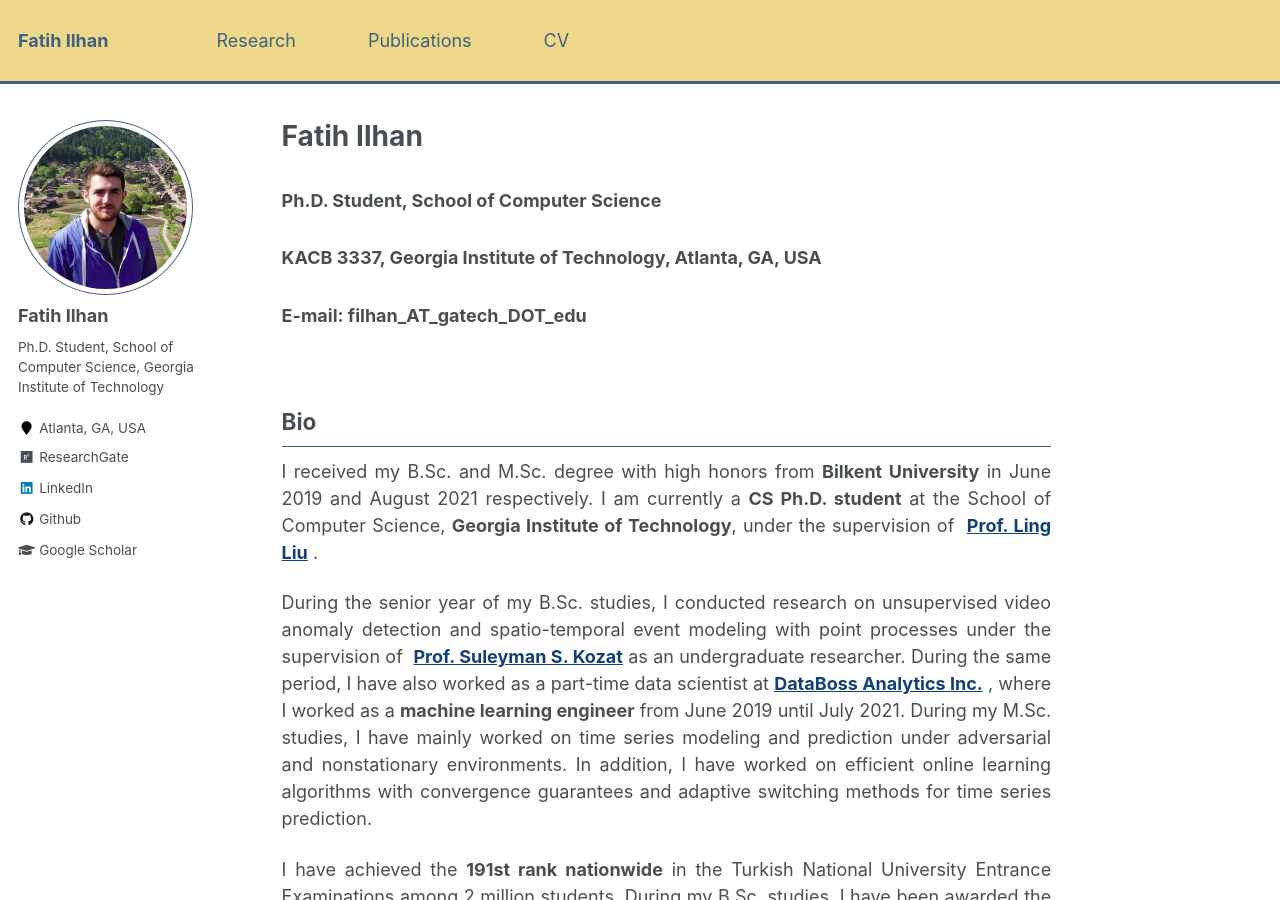
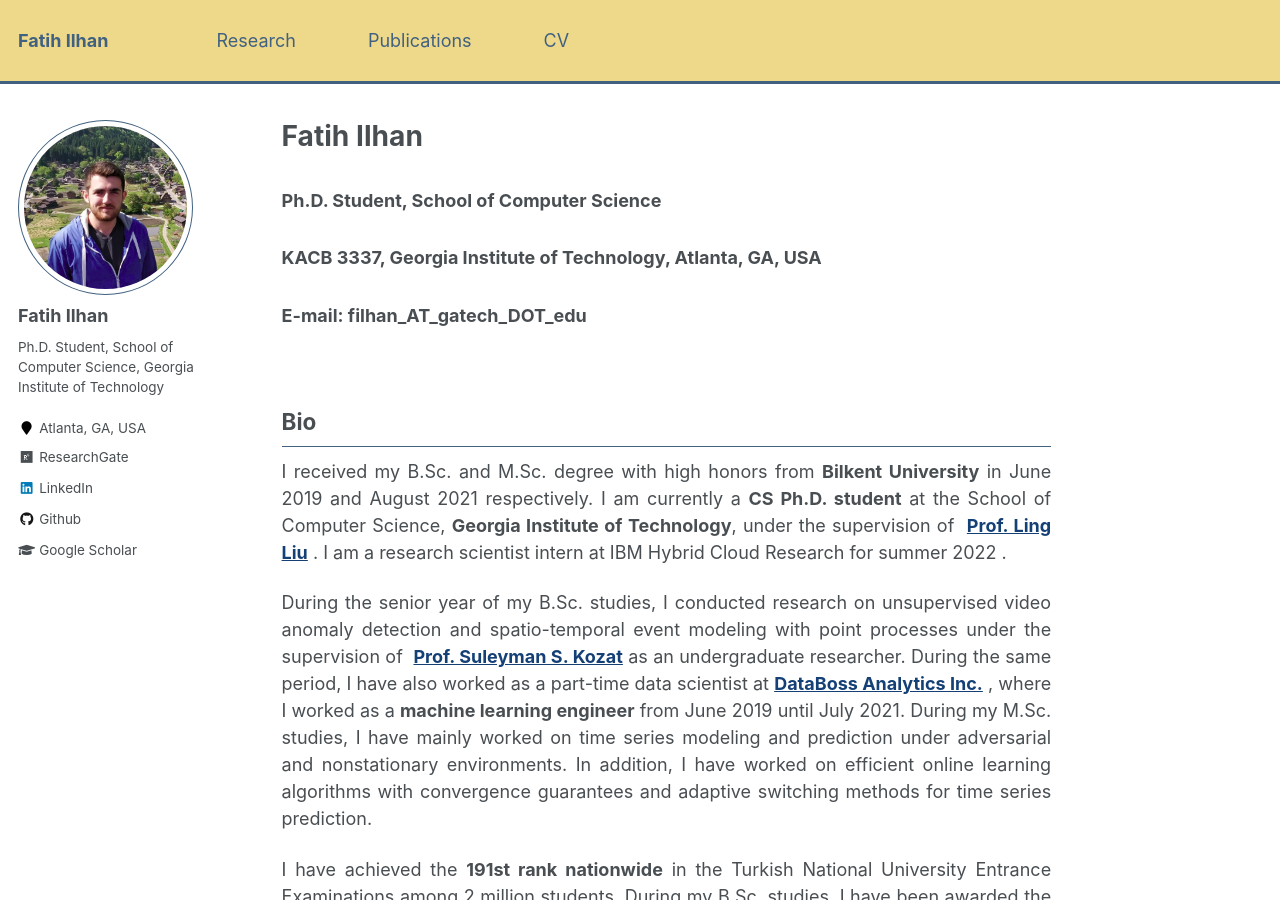
Before and after one commit to fatih-ilhan/fatih-ilhan.github.io, a Jekyll site: the page built from _pages/about.md, in a window 1280 px wide and 900 px high. Built offline with Jekyll 4.4.1, drawn with Linux system fonts in a browser that asks for light colours.

Commit message:
Update about.md

```diff
--- a/_pages/about.md
+++ b/_pages/about.md
@@ -19,7 +19,7 @@ redirect_from:
 
 ## Bio
 
-<div style="text-align: justify"><p>I received my B.Sc. and M.Sc. degree with high honors from <b>Bilkent University</b> in June 2019 and August 2021 respectively. I am currently a <b>CS Ph.D. student</b> at the School of Computer Science, <b>Georgia Institute of Technology</b>, under the supervision of  <a href="https://www.cc.gatech.edu/~lingliu/"><b>Prof. Ling Liu</b></a> .</p></div>
+<div style="text-align: justify"><p>I received my B.Sc. and M.Sc. degree with high honors from <b>Bilkent University</b> in June 2019 and August 2021 respectively. I am currently a <b>CS Ph.D. student</b> at the School of Computer Science, <b>Georgia Institute of Technology</b>, under the supervision of  <a href="https://www.cc.gatech.edu/~lingliu/"><b>Prof. Ling Liu</b></a> . I am a research scientist intern at IBM Hybrid Cloud Research for summer 2022 .</p></div>
 
 <div style="text-align: justify"><p>During the senior year of my B.Sc. studies, I conducted research on unsupervised video anomaly detection and spatio-temporal event modeling with point processes under the supervision of  <a href="http://kilyos.ee.bilkent.edu.tr/~kozat/"><b>Prof. Suleyman S. Kozat</b></a> as an undergraduate researcher. During the same period, I have also worked as a part-time data scientist at <a href="http://data-boss.com.tr/"><b>DataBoss Analytics Inc.</b></a> , where I worked as a <b>machine learning engineer</b> from June 2019 until July 2021. During my M.Sc. studies, I have mainly worked on time series modeling and prediction under adversarial and nonstationary environments. In addition, I have worked on efficient online learning algorithms with convergence guarantees and adaptive switching methods for time series prediction.</p></div>
 
```
